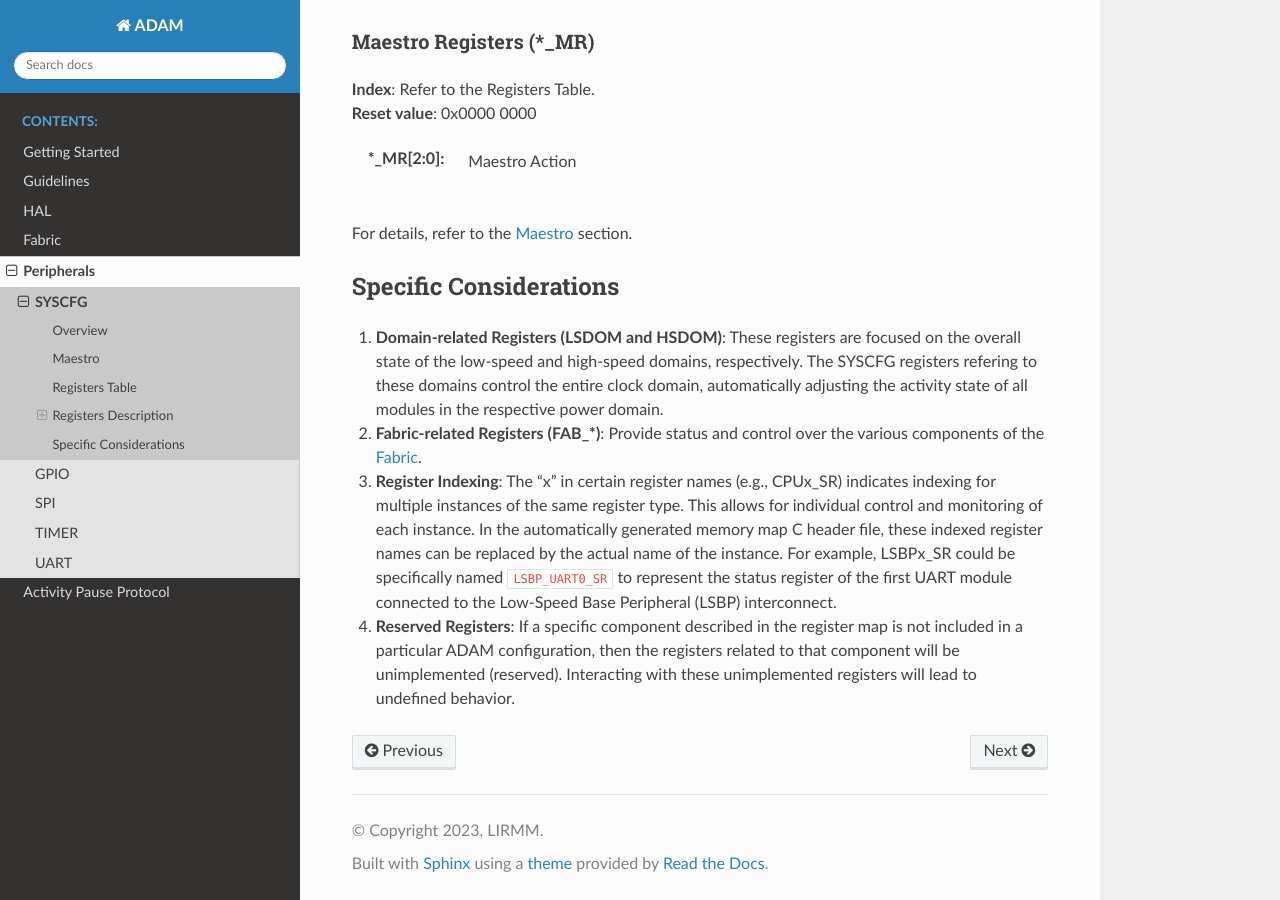
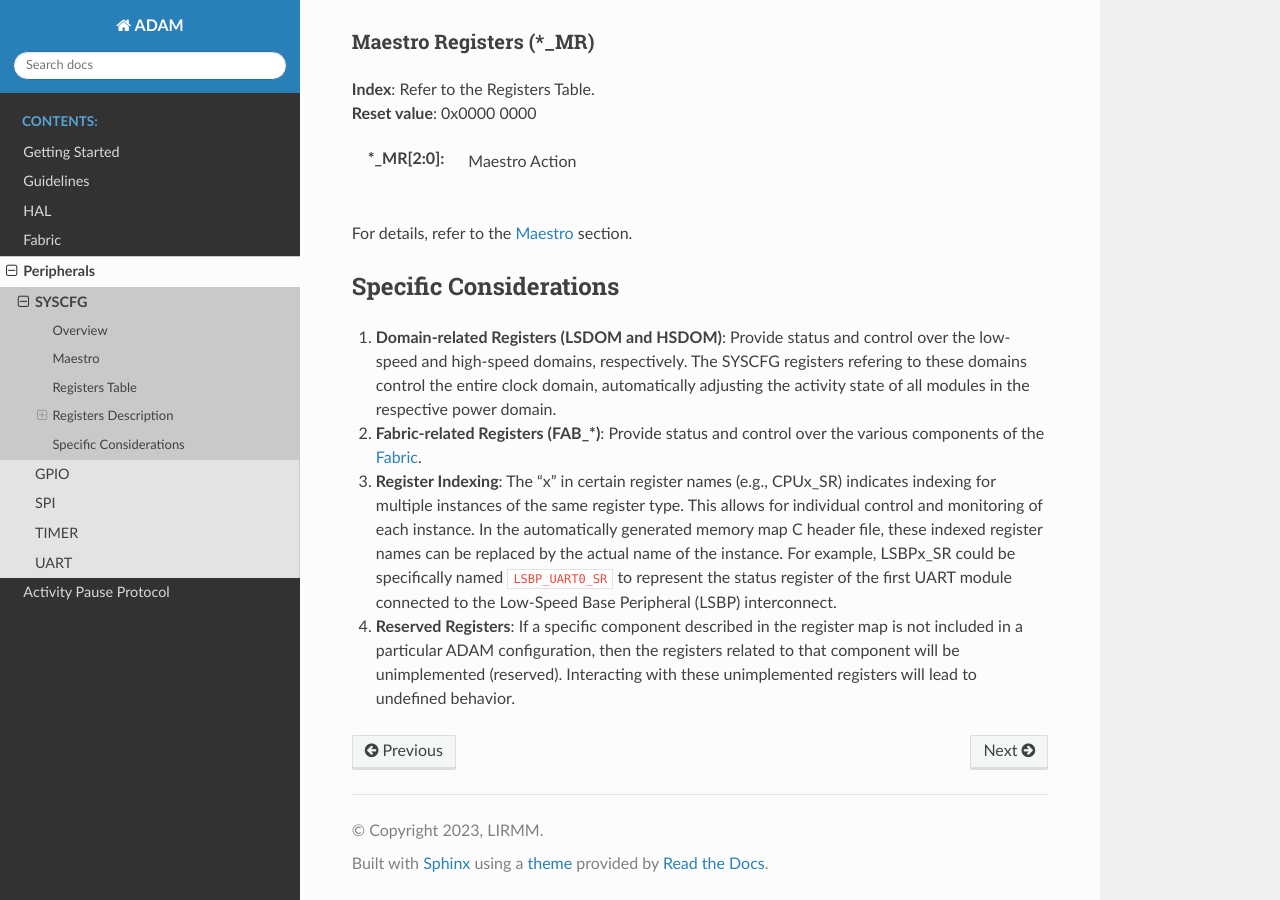
Before and after one commit to ADAC-LIRMM/adam, a Sphinx documentation site: the page built from docs/source/periph/syscfg.rst, in a window 1280 px wide and 900 px high, scrolled down 3315 px. Built offline with Sphinx 7.4.7 and the Read the Docs theme 2.0.0, drawn with Linux system fonts in a browser that asks for light colours.

Commit message:
tiny text modification on syscfg doc

```diff
--- a/docs/source/periph/syscfg.rst
+++ b/docs/source/periph/syscfg.rst
@@ -203,8 +203,8 @@ Specific Considerations
 =======================
 
 1. **Domain-related Registers (LSDOM and HSDOM)**:
-   These registers are focused on the overall state of the low-speed and
-   high-speed domains, respectively.
+   Provide status and control over the low-speed and high-speed domains,
+   respectively.
    The SYSCFG registers refering to these domains control the entire clock
    domain, automatically adjusting the activity state of all modules in the
    respective power domain.
```
